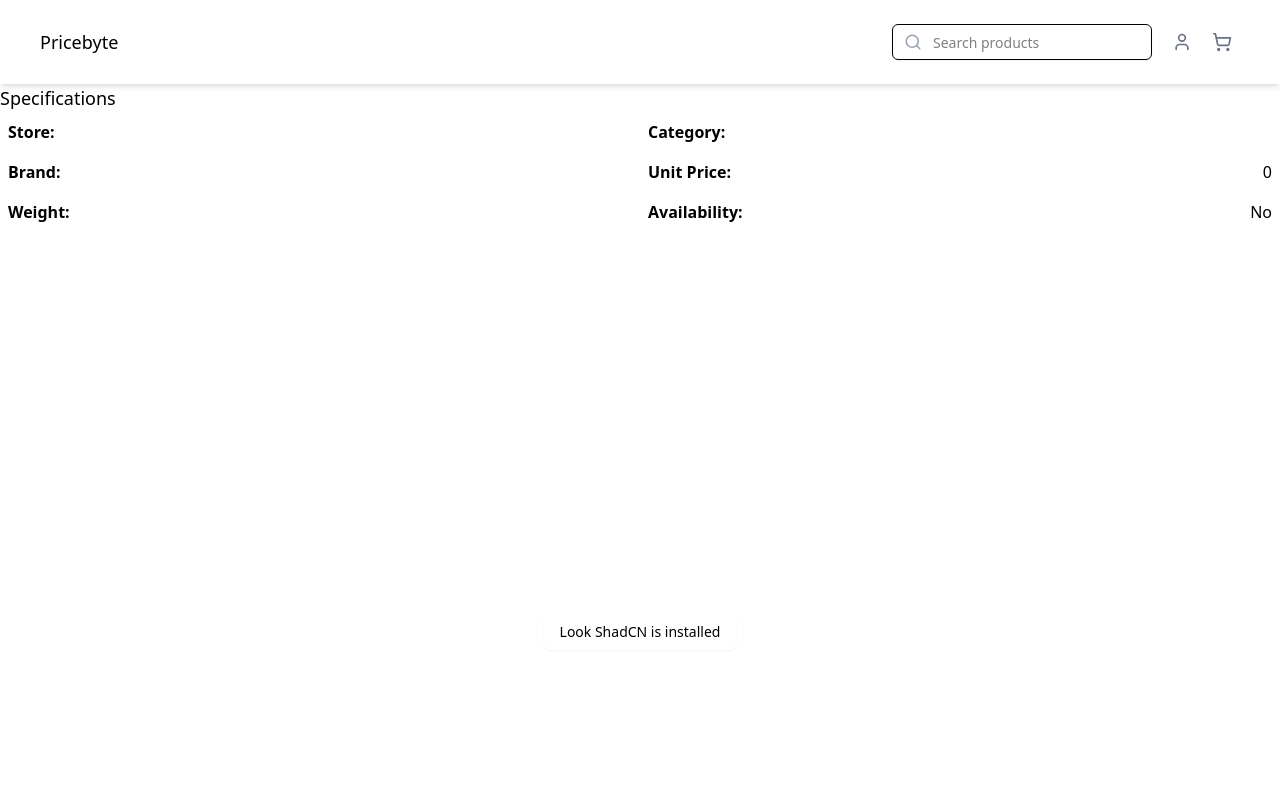
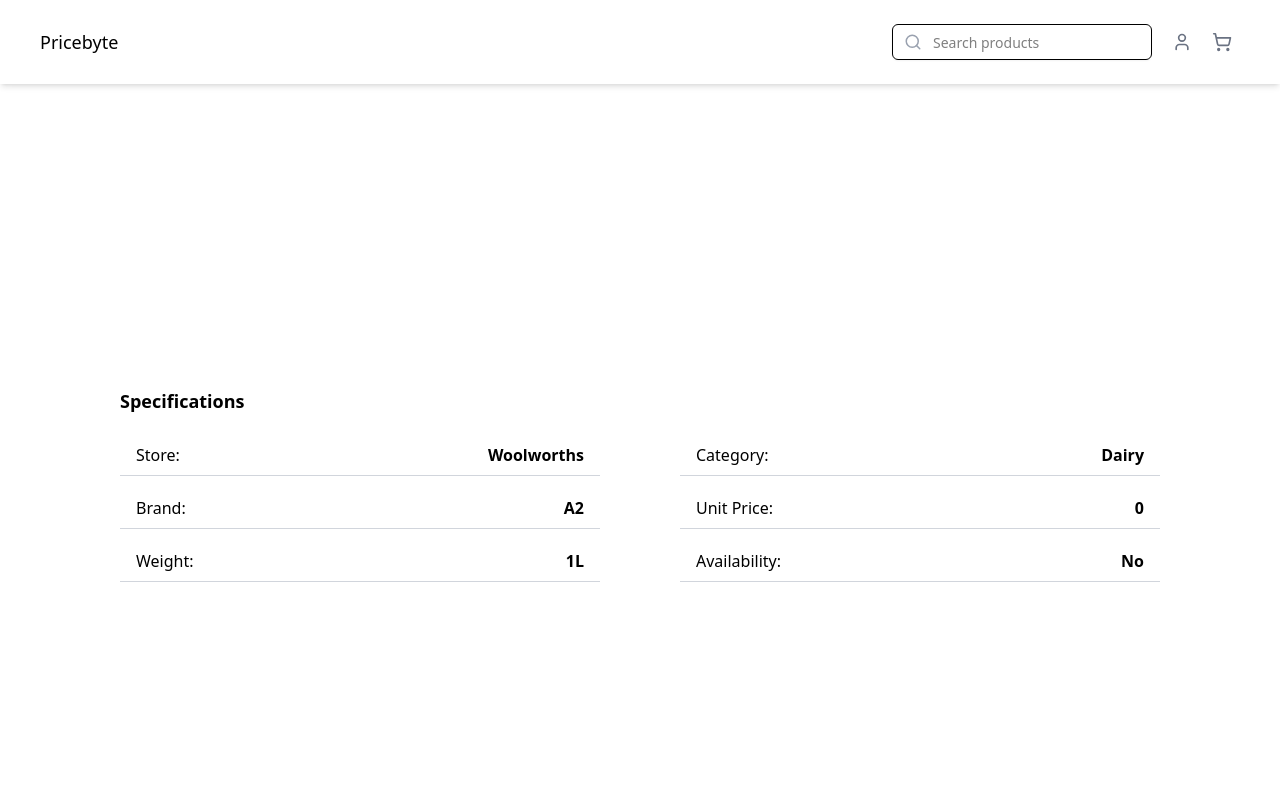
Before and after one commit to yunz-dev/pricebyte, a React (Vite) app in the folder frontend/: page / in a window 1280 px wide. Shown: the top 800 px of the page. Built offline with nearby package versions, Linux system fonts and the light colour scheme.

Commit message:
feat: add basic styling for spec component

```diff
--- a/frontend/src/App.tsx
+++ b/frontend/src/App.tsx
@@ -6,9 +6,9 @@ function App() {
   return (
     <div className="w-full">
       <Header/>
-      <ProductSpecs />
-      <div className="flex flex-col items-center justify-center w-full min-h-svh">
-        <Button>Look ShadCN is installed</Button>
+      <div className="flex flex-col items-center justify-center w-full min-h-svh px-30">
+        <ProductSpecs />
+
       </div>
       <Footer />
     </div>
--- a/frontend/src/components/productSpecs.tsx
+++ b/frontend/src/components/productSpecs.tsx
@@ -3,11 +3,11 @@ import { useState, useEffect } from "react";
 export default function ProductSpecs() {
 
   const [data, setData] = useState({
-    store: "",
-    category: "",
-    brand: "",
+    store: "Woolworths",
+    category: "Dairy",
+    brand: "A2",
     unitPrice: 0,
-    weight: "",
+    weight: "1L",
     availability: false,
   });
 
@@ -21,13 +21,13 @@ export default function ProductSpecs() {
   }, []);
 
   return (
-    <div className="flex flex-col w-full">
-      <p className="text-lg text-bold">Specifications</p>
-      <div className="grid grid-cols-2 w-full">
+    <div className="flex flex-col w-full gap-5">
+      <p className="text-lg font-bold">Specifications</p>
+      <div className="grid grid-cols-2 w-full gap-x-20 gap-y-3">
         {Object.entries(data).map(([key, value]) => (
-          <div key={key} className="flex justify-between p-2 rounded">
-            <span className="font-semibold capitalize">{key.replace(/([A-Z])/g, " $1")}:</span>
-            <span>{typeof value === "boolean" ? (value ? "Yes" : "No") : value}</span>
+          <div key={key} className="flex justify-between px-4 py-2 border-b border-gray-300">
+            <span className="capitalize">{key.replace(/([A-Z])/g, " $1")}:</span>
+            <span className="font-semibold" >{typeof value === "boolean" ? (value ? "Yes" : "No") : value}</span>
           </div>
         ))}
       </div>
```
